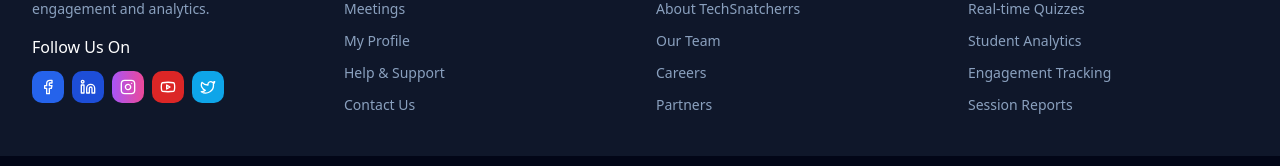
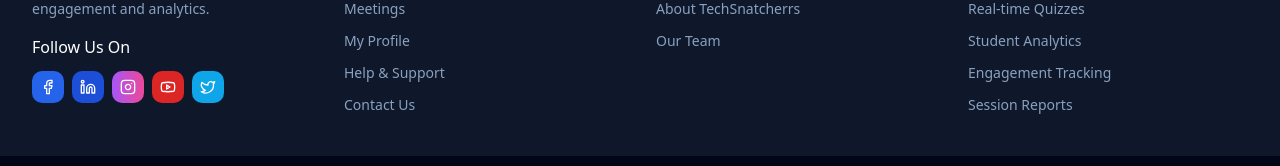
Before and after one commit to Abiraj-Jatheeskumar/classpulse-ai, a React (Vite) app in the folder frontend/: page /dashboard/student in a window 1280 px wide. Shown: the part 926-1092 px from the top of the page. Built offline with nearby package versions, Linux system fonts and the light colour scheme; no server answers; sample sign-in values are in the browser's storage.

Commit message:
Remove Careers and Partners from footer ABOUT section

```diff
--- a/frontend/src/components/layout/Footer.tsx
+++ b/frontend/src/components/layout/Footer.tsx
@@ -97,8 +97,6 @@ export const Footer = () => {
                 <li><a href="#" className="text-blue-200/70 hover:text-white transition-colors text-sm">About ClassPulse</a></li>
                 <li><a href="#" className="text-blue-200/70 hover:text-white transition-colors text-sm">About TechSnatcherrs</a></li>
                 <li><a href="#" className="text-blue-200/70 hover:text-white transition-colors text-sm">Our Team</a></li>
-                <li><a href="#" className="text-blue-200/70 hover:text-white transition-colors text-sm">Careers</a></li>
-                <li><a href="#" className="text-blue-200/70 hover:text-white transition-colors text-sm">Partners</a></li>
               </ul>
             </div>
 
```
